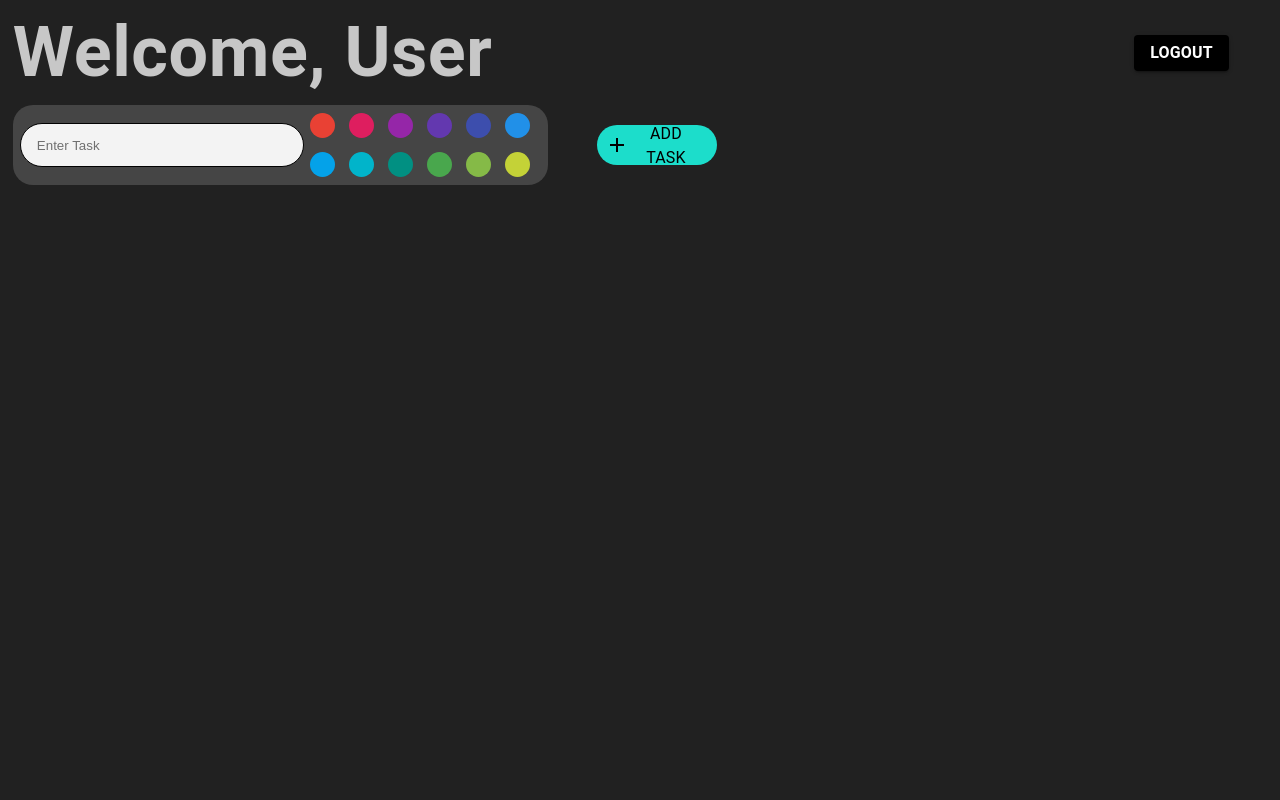
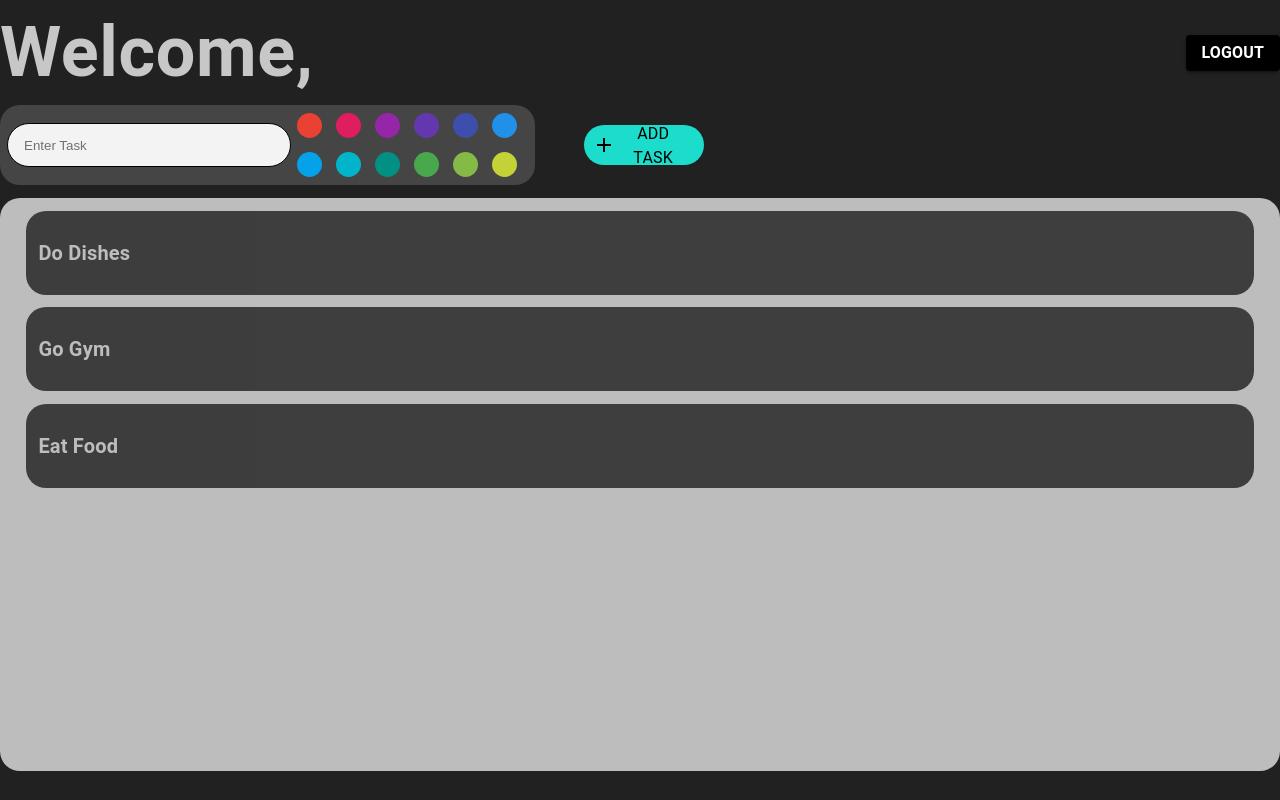
Before and after one commit to Kealen-Pillay/To-Do-List, a React (Create React App) app in the folder client/: page /tasks in a window 1280 px wide. Built offline with nearby package versions, Linux system fonts and the light colour scheme.

Commit message:
Started rendering tasks

```diff
--- a/client/src/components/TaskScreen.tsx
+++ b/client/src/components/TaskScreen.tsx
@@ -1,4 +1,4 @@
-import { Box, Button, Fab, Typography } from "@mui/material";
+import { Box, Button, Typography } from "@mui/material";
 import { signOut } from "firebase/auth";
 import { auth } from "../firebaseConfig";
 import { useNavigate } from "react-router-dom";
@@ -9,6 +9,7 @@ import AddIcon from "@mui/icons-material/Add";
 
 const TaskScreen = () => {
   const [newTask, setNewTask] = useState("");
+  const [tasks, setTasks] = useState(["Do Dishes", "Go Gym", "Eat Food"]);
   const colors = [
     "#f44336",
     "#e91e63",
@@ -60,13 +61,12 @@ const TaskScreen = () => {
         justifyContent: "flex-start",
         alignItems: "flex-start",
         flexDirection: "column",
-        paddingLeft: "1%",
       }}
     >
       <Box
         sx={{
           display: "flex",
-          width: "95%",
+          width: "100%",
           justifyContent: "space-between",
           alignItems: "center",
         }}
@@ -79,7 +79,7 @@ const TaskScreen = () => {
             opacity: 0.75,
           }}
         >
-          Welcome, User
+          Welcome, {auth?.currentUser?.email}
         </Typography>
         <Button
           variant="contained"
@@ -157,6 +157,49 @@ const TaskScreen = () => {
           </Typography>
         </Button>
       </Box>
+
+      <Box
+        sx={{
+          marginTop: "1%",
+          borderRadius: 5,
+          backgroundColor: "white",
+          opacity: 0.7,
+          display: "flex",
+          justifyContent: "flex-start",
+          alignItems: "center",
+          flexDirection: "column",
+          width: "100%",
+          height: "70%",
+          paddingTop: "1%",
+        }}
+      >
+        {tasks.map((task) => {
+          return (
+            <>
+              <Box
+                sx={{
+                  display: "flex",
+                  backgroundColor: "#1e1e1e",
+                  width: "95%",
+                  borderRadius: 5,
+                  height: "15%",
+                  marginBottom: "1%",
+                  justifyContent: "flex-start",
+                  alignItems: "center",
+                  opacity: 0.8,
+                  paddingLeft: "1%",
+                }}
+              >
+                <Typography
+                  sx={{ color: "white", fontSize: 20, fontWeight: "bold" }}
+                >
+                  {task}
+                </Typography>
+              </Box>
+            </>
+          );
+        })}
+      </Box>
     </Box>
   );
 };
```
